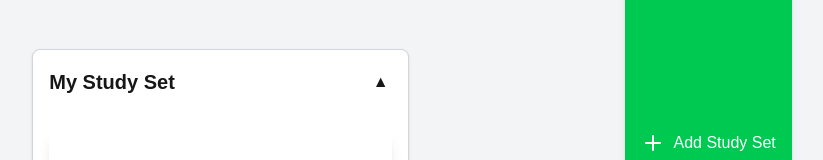
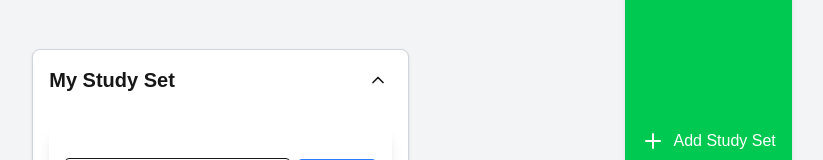
Before and after one commit to tylernlyons/Studium, a Next.js app in the folder termproject4300/: page /pages/focusMode in a window 1280 px wide. Shown: the part 255-415 px from the top of the page, without its empty margins (328-1151 px from the left). Built offline with nearby package versions, Linux system fonts and the light colour scheme.

Commit message:
Added Lucide React graphics

```diff
--- a/termproject4300/src/components/Card.tsx
+++ b/termproject4300/src/components/Card.tsx
@@ -1,8 +1,10 @@
 import { useState, useRef } from "react";
+import { ChevronDown, ChevronUp } from "lucide-react";
 
 interface CardProps {
     title: string;
     onTitleChange: (newTitle: string) => void;
+
     children: React.ReactNode;
 }
 
@@ -10,6 +12,7 @@ const Card = ({ title, onTitleChange, children }: CardProps) => {
     const [isEditing, setIsEditing] = useState(false);
     const [isCollapsed, setIsCollapsed] = useState(false);
     const inputRef = useRef<HTMLInputElement | null>(null);
+
 
     const toggleCollapse = () => {
         if (!isEditing) {
@@ -66,7 +69,7 @@ const Card = ({ title, onTitleChange, children }: CardProps) => {
                     className="ml-2 p-1 cursor-pointer"
                     aria-label={isCollapsed ? "Expand" : "Collapse"}
                 >
-                    {isCollapsed ? <>▼</> : <>▲</>}
+                    {isCollapsed ? <><ChevronDown size={20} /></> : <><ChevronUp size={20} /></>}
                 </button>
             </div>
             {!isCollapsed && <div className="p-4">{children}</div>}
```
